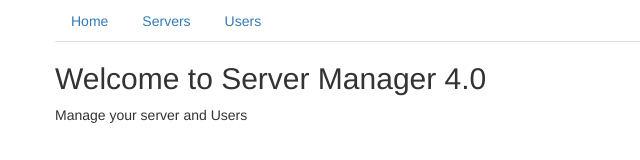
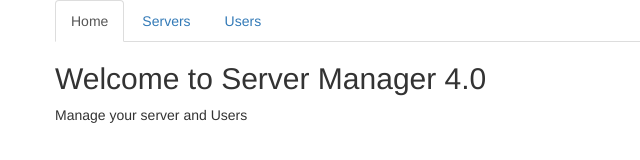
Before and after one commit to dimMaryanto93/ng-4, an Angular app: page / in a window 1280 px wide. Shown: the top 160 px of the page, without its empty margins (0-640 px from the left). Built offline with nearby package versions, Linux system fonts and the light colour scheme.

Commit message:
membuat link dengan routerLink

```diff
--- a/src/app/app.component.html
+++ b/src/app/app.component.html
@@ -1,9 +1,16 @@
 <div class="container">
   <div class="row">
     <ul class="nav nav-tabs">
-      <li class="nav-item"><a routerLink="/" class="nav-link">Home</a></li>
-      <li class="nav-item"><a routerLink="/servers" class="nav-link">Servers</a></li>
-      <li class="nav-item"><a routerLink="/users" class="nav-link">Users</a></li>
+      <li class="nav-item" routerLinkActive="active"
+          [routerLinkActiveOptions]="{exact: true}">
+        <a routerLink="/" class="nav-link">Home</a>
+      </li>
+      <li class="nav-item" routerLinkActive="active">
+        <a routerLink="servers" class="nav-link">Servers</a>
+      </li>
+      <li class="nav-item" routerLinkActive="active">
+        <a routerLink="users" class="nav-link">Users</a>
+      </li>
     </ul>
   </div>
 
```
